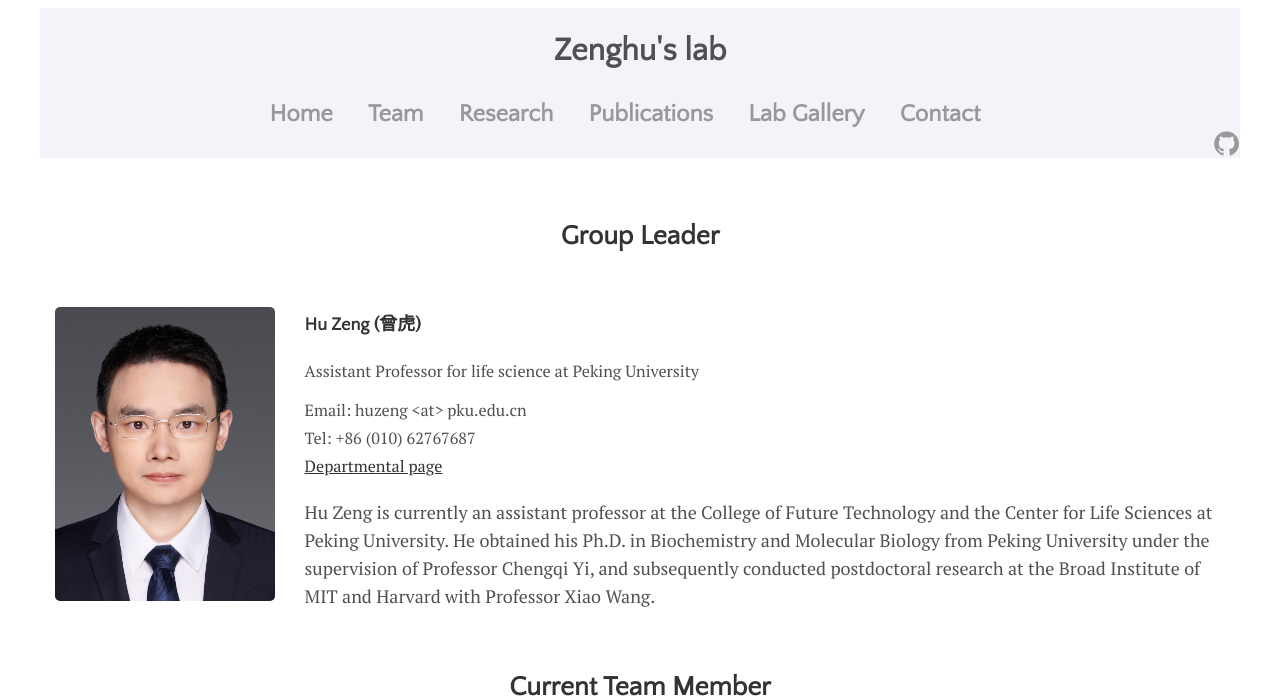
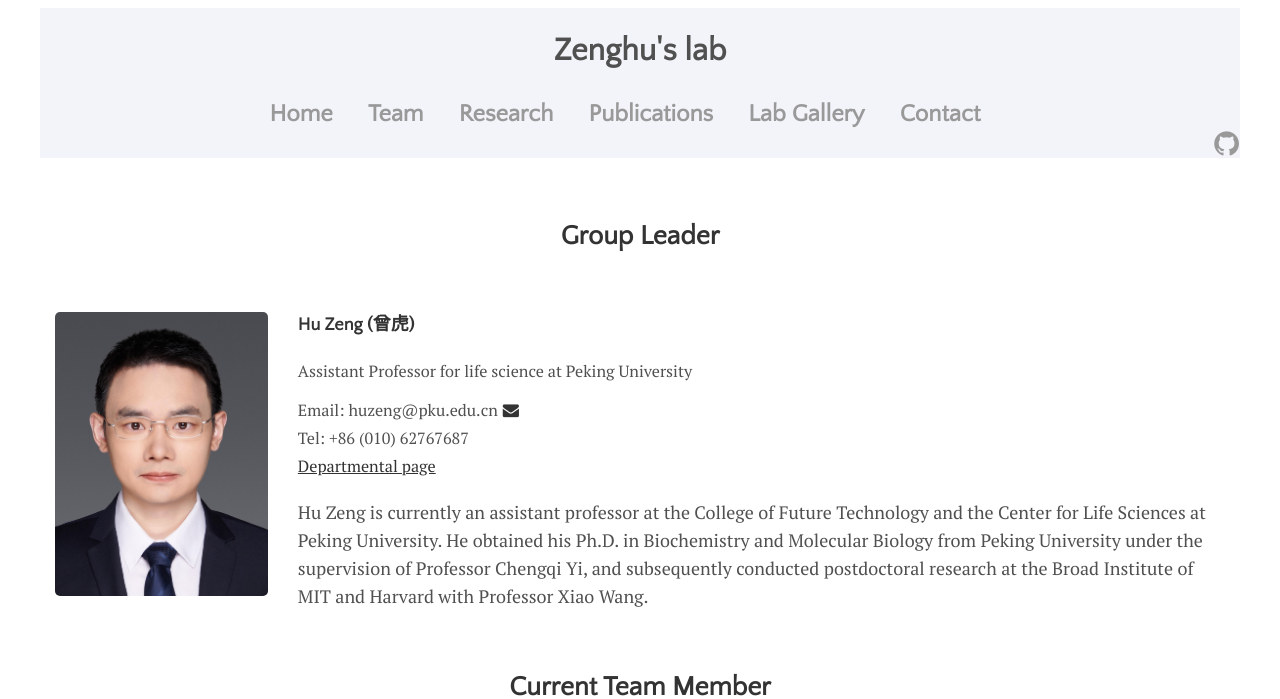
Before and after one commit to ZenghuPKU/zenghupku.github.io, a Jekyll site: the page built from menu/team.md, in a window 1280 px wide and 900 px high, cut to the strip 0-699 px from the top of the window. Built offline with Jekyll 4.4.1, drawn with Linux system fonts in a browser that asks for light colours.

Commit message:
team_mail_test

```diff
--- a/menu/team.md
+++ b/menu/team.md
@@ -72,8 +72,10 @@
 <td>
 <h4>Hu Zeng (曾虎)</h4>
 <p class="text-muted" style="font-size:90%;line-height: 1em;">Assistant Professor for life science at Peking University</p>
-                <p style="font-size:90%">Email: huzeng &lt;at&gt; pku.edu.cn<br>Tel: +86 (010) 62767687 <br>
-                  <a href="https://future.pku.edu.cn/jsdw/jy/fzyxs1/11e271c0c09e4b919554a49d90093b98.htm" target="_blank">Departmental page</a></p>
+                <p style="font-size:90%"> Email: huzeng@pku.edu.cn<a href="mailto:huzeng@pku.edu.cn" target="_blank"><i class="fa fa-envelope" aria-hidden="true"></i></a>
+                <br>Tel: +86 (010) 62767687 <br>
+
+<a href="https://future.pku.edu.cn/jsdw/jy/fzyxs1/11e271c0c09e4b919554a49d90093b98.htm" target="_blank">Departmental page</a></p>
                   <p> Hu Zeng is currently an assistant professor at the College of Future Technology and the Center for Life Sciences at Peking University. He obtained his Ph.D. in Biochemistry and Molecular Biology from Peking University under the supervision of Professor Chengqi Yi, and subsequently conducted postdoctoral research at the Broad Institute of MIT and Harvard with Professor Xiao Wang. </p>
 
 
```
